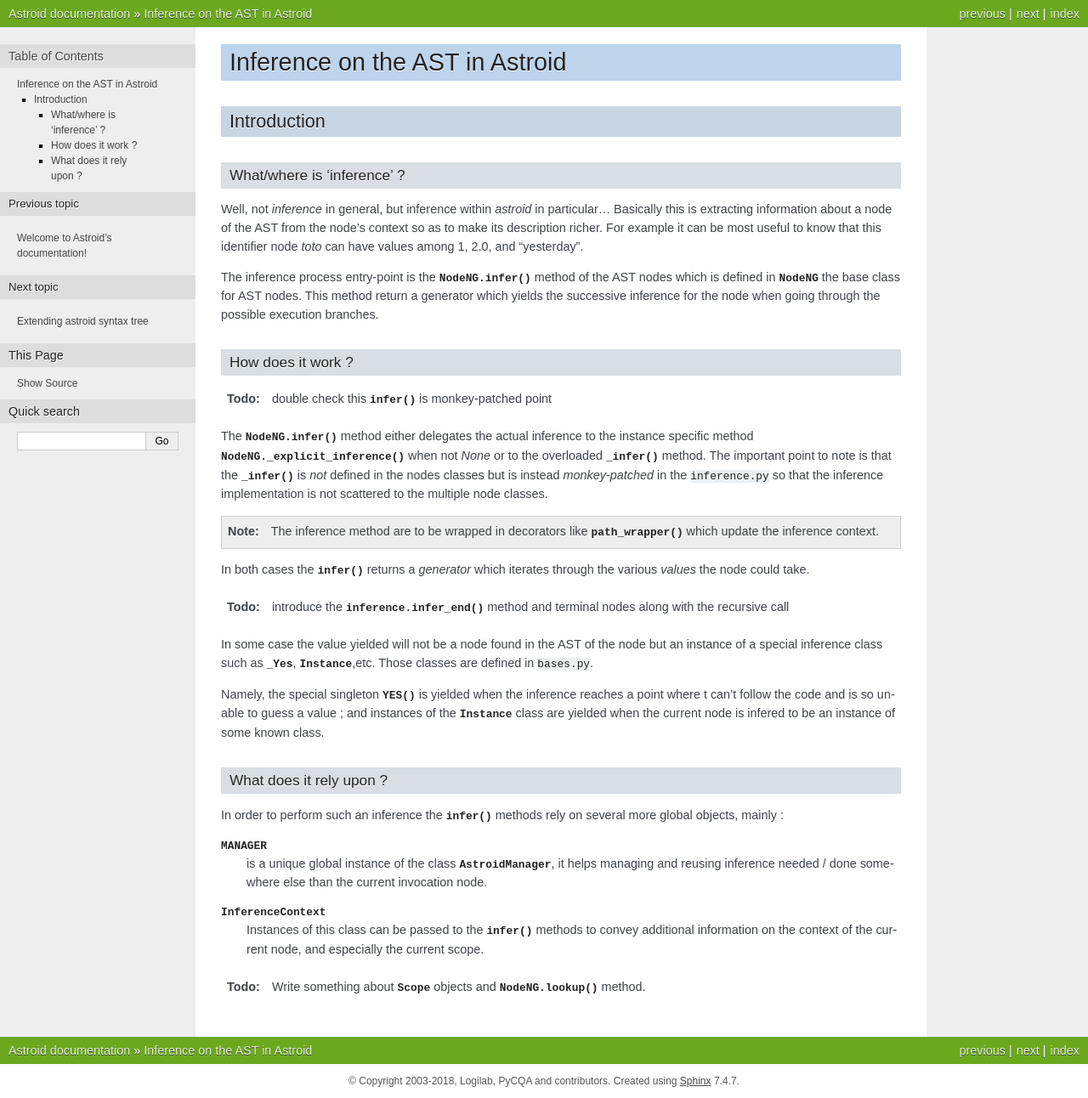
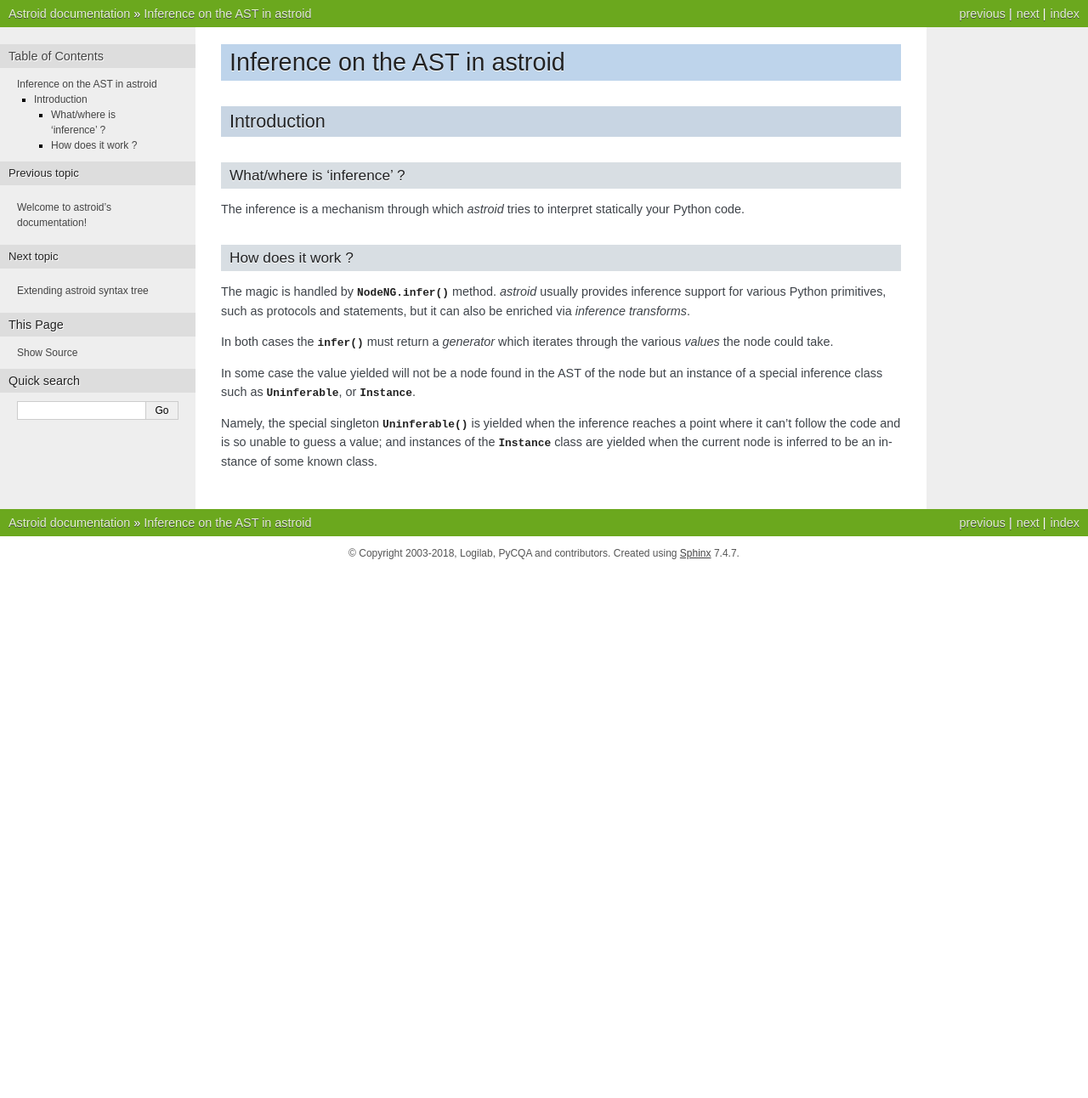
Before and after one commit to janderson1017/astroid, a Sphinx documentation site: the page built from doc/inference.rst, in a window 1280 px wide. Shown: the whole page at 85% size. Built offline with Sphinx 7.4.7, drawn with Linux system fonts in a browser that asks for light colours; the version number could not be read and is left out; after the commit the page ends 900 px from its top, so only the background shows below that.

Commit message:
Cleanup inference documentation, too many internal details

```diff
--- a/doc/index.rst
+++ b/doc/index.rst
@@ -9,7 +9,7 @@
    http://sphinx-doc.org/ext/autodoc.html
 
 
-Welcome to Astroid's documentation!
+Welcome to astroid's documentation!
 ===================================
 
 Contents:
--- a/doc/inference.rst
+++ b/doc/inference.rst
@@ -1,7 +1,7 @@
 .. _inference:
 
 ===================================
-  Inference on the AST in Astroid
+  Inference on the AST in astroid
 ===================================
 
 Introduction
@@ -10,64 +10,26 @@ Introduction
 What/where is 'inference' ?
 ---------------------------
 
-Well, not *inference* in general, but inference within *astroid* in
-particular... Basically this is extracting information about a node of
-the AST from the node's context so as to make its description
-richer. For example it can be most useful to know that this
-identifier node *toto* can have values among 1, 2.0, and "yesterday".
 
-The inference process entry-point is the :meth:`NodeNG.infer` method
-of the AST nodes which is defined in :class:`NodeNG` the base class
-for AST nodes. This method return a generator which yields the
-successive inference for the node when going through the possible
-execution branches.
+The inference is a mechanism through which *astroid* tries to interpret
+statically your Python code.
 
 How does it work ?
 ------------------
 
-.. todo :: double check this :func:`infer` is monkey-patched point
+The magic is handled by :meth:`NodeNG.infer` method.
+*astroid* usually provides inference support for various Python primitives,
+such as protocols and statements, but it can also be enriched
+via `inference transforms`.
 
-The :meth:`NodeNG.infer` method either delegates the actual inference
-to the instance specific method :meth:`NodeNG._explicit_inference`
-when not `None` or to the overloaded :meth:`_infer` method. The
-important point to note is that the :meth:`_infer` is *not* defined in
-the nodes classes but is instead *monkey-patched* in the
-:file:`inference.py` so that the inference implementation is not
-scattered to the multiple node classes.
-
-.. note:: The inference method are to be wrapped in decorators like
-          :func:`path_wrapper` which update the inference context.
-
-In both cases the :meth:`infer` returns a *generator* which iterates
+In both cases the :meth:`infer` must return a *generator* which iterates
 through the various *values* the node could take.
 
-.. todo:: introduce the :func:`inference.infer_end` method and
-   	  terminal nodes along with the recursive call
+In some case the value yielded will not be a node found in the AST of the node
+but an instance of a special inference class such as :class:`Uninferable`,
+or :class:`Instance`.
 
-In some case the value yielded will not be a node found in the AST of the node
-but an instance of a special inference class such as :class:`_Yes`,
-:class:`Instance`,etc. Those classes are defined in :file:`bases.py`.
-
-Namely, the special singleton :obj:`YES()` is yielded when the inference reaches
-a point where t can't follow the code and is so unable to guess a value ; and
+Namely, the special singleton :obj:`Uninferable()` is yielded when the inference reaches
+a point where it can't follow the code and is so unable to guess a value; and
 instances of the :class:`Instance` class are yielded when the current node is
-infered to be an instance of some known class.
-
-What does it rely upon ?
-------------------------
-
-In order to perform such an inference the :meth:`infer` methods rely
-on several more global objects, mainly :
-
-:obj:`MANAGER`
-    is a unique global instance of the class :class:`AstroidManager`,
-    it helps managing and reusing inference needed / done somewhere
-    else than the current invocation node.
-
-:class:`InferenceContext`
-    Instances of this class can be passed to the :meth:`infer` methods
-    to convey additional information on the context of the current
-    node, and especially the current scope.
-
-.. todo:: Write something about :class:`Scope` objects and
-          :meth:`NodeNG.lookup` method.
+inferred to be an instance of some known class.
```
